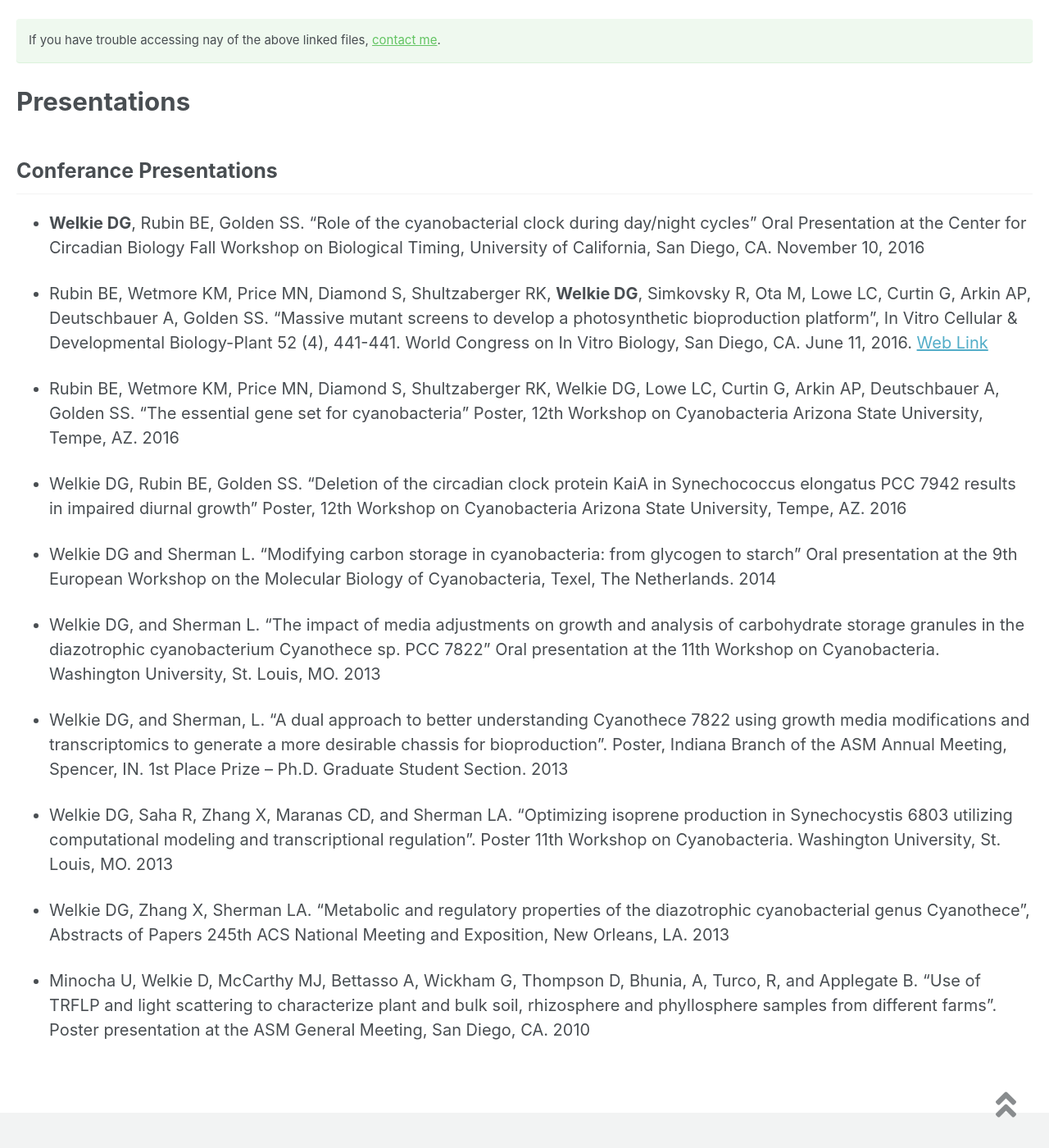
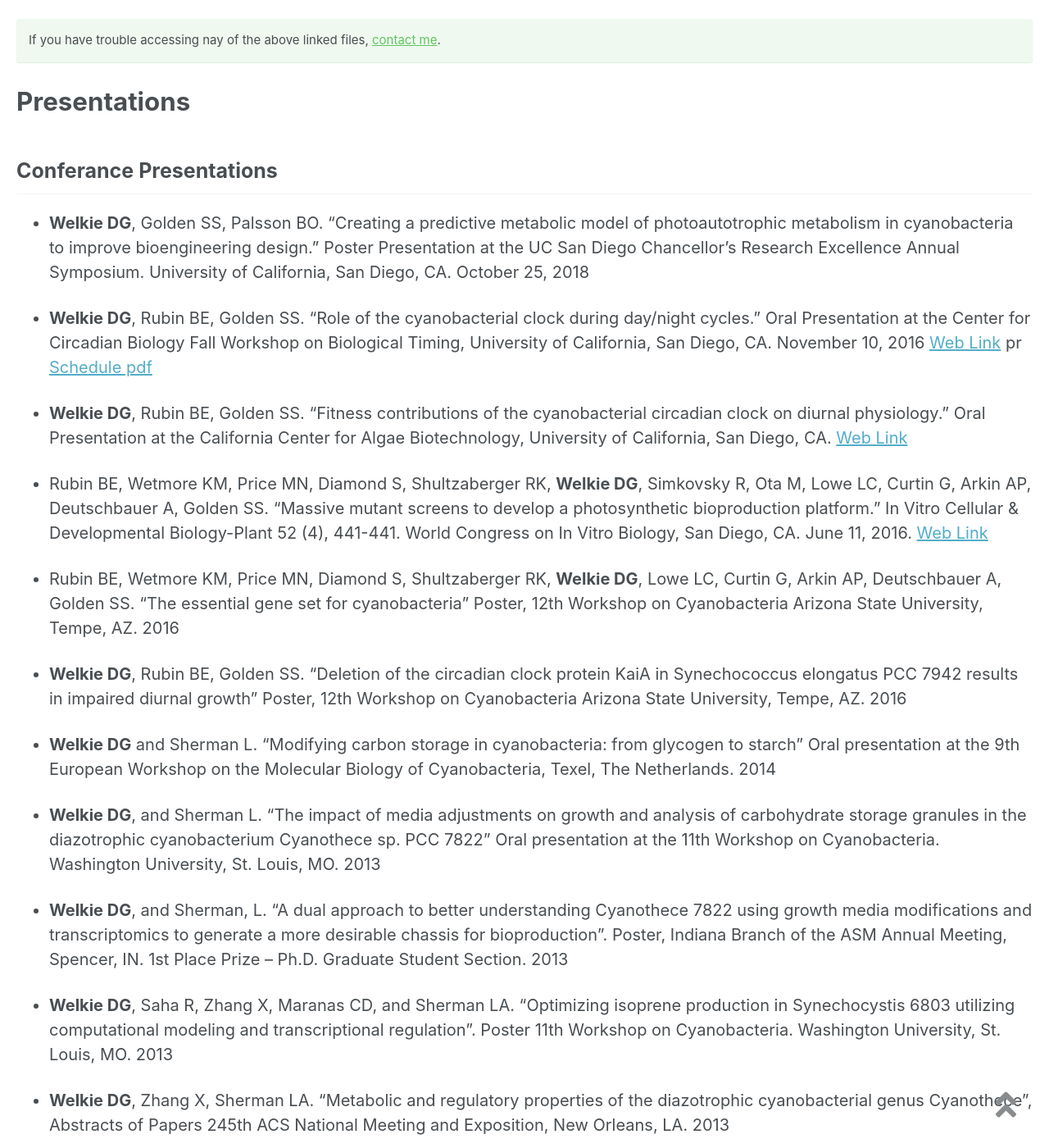
Before and after one commit to dwelkie/dwelkie.github.io, a Jekyll site: the page built from _pages/CV.md, in a window 1280 px wide and 1400 px high, scrolled down 1737 px. Shown: the whole window at 82% size. Built offline with Jekyll 4.4.1, drawn with Linux system fonts in a browser that asks for light colours; nearby versions of some CDN libraries; some of the changed text lies outside the part shown.

Commit message:
Update CV.md

```diff
--- a/_pages/CV.md
+++ b/_pages/CV.md
@@ -26,7 +26,7 @@ Links to article: [Pubmed](https://www.ncbi.nlm.nih.gov/pubmed/29991601){:target
 * Rubin BE, Huynh TN, **Welkie DG**, Diamond S, Simkovsky R, Pierce EC, et al. High-throughput interaction screens illuminate the role of c-di-AMP in cyanobacterial nighttime survival. PLoS Genetics. 2018 Apr 14;4:e1007301 <br/>
 Links to article: [Pubmed](https://www.ncbi.nlm.nih.gov/pubmed/29608558){:target="_blank"}, [DOI](https://doi.org/10.1371/journal.pgen.1007301){:target="_blank"}, or:<a class="btn btn-success btn-lg" href="https://drive.google.com/open?id=1YF5qtAZzlKsyA7ic3LZSWBq-Pe6_eSSJ" target="_blank" ><i class="far fa-file-pdf"></i>download
 
-* Broddrick JT¹ , Rubin BE¹, **Welkie DG**¹ , Du D, Mih N, Diamond S, Lee JJ, Golden SS, Palsson BO. **Unique attributes of cyanobacterial metabolism revealed by improved genome-scale metabolic modeling and essential gene analysis**. Proceedings of the National Academy of Sciences. 2016. Dec 113;51:E8344-E8353. ¹co-1st authorship <br/>  Links to article: [Pubmed](https://www.ncbi.nlm.nih.gov/pubmed/27911809){:target="_blank"}, [DOI](https://doi.org/10.1073/pnas.1613446113){:target="_blank"}, or<a class="btn btn-success btn-lg" href="https://drive.google.com/open?id=1g8nSXTIxjOnFs6LV8sU_zyxZlm0jNWZj" target="_blank" ><i class="far fa-file-pdf"></i>download
+* Broddrick JT¹ , Rubin BE¹, **Welkie DG**¹ , Du D, Mih N, Diamond S, Lee JJ, Golden SS, Palsson BO. Unique attributes of cyanobacterial metabolism revealed by improved genome-scale metabolic modeling and essential gene analysis. Proceedings of the National Academy of Sciences. 2016. Dec 113;51:E8344-E8353. ¹co-1st authorship <br/>  Links to article: [Pubmed](https://www.ncbi.nlm.nih.gov/pubmed/27911809){:target="_blank"}, [DOI](https://doi.org/10.1073/pnas.1613446113){:target="_blank"}, or<a class="btn btn-success btn-lg" href="https://drive.google.com/open?id=1g8nSXTIxjOnFs6LV8sU_zyxZlm0jNWZj" target="_blank" ><i class="far fa-file-pdf"></i>download
 
 * **Welkie DG**, Lee BH, Sherman LA. Altering the structure of carbohydrate storage granules in the cyanobacterium *Synechocystis* sp. strain PCC 6803 through branching-enzyme truncations. Journal of Bacteriology 2015 Dec 198:701-710. <br/>
 Links to article: [Pubmed](https://www.ncbi.nlm.nih.gov/pubmed/26668264){:target="_blank"}, [DOI](https://doi.org/10.1128/JB.00830-15){:target="_blank"}, or<a class="btn btn-success btn-lg" href="https://drive.google.com/open?id=1QE9B8kivtV29aVOk0OXDP0jNN2_bJV_Q" target="_blank" ><i class="far fa-file-pdf"></i>download
@@ -43,30 +43,35 @@ Links to article: [Pubmed](https://www.ncbi.nlm.nih.gov/pubmed/21883795){:target
 * **Welkie DG**, Stevenson DM, Weimer PJ. ARISA analysis of ruminal bacterial community dynamics in lactating dairy cows during the feeding cycle. Anaerobe 2010 Apr 16;2:94-100.<br/>
 Links to article: [Pubmed](https://www.ncbi.nlm.nih.gov/pubmed/19615457){:target="_blank"}, [DOI](https://doi.org/10.1016/j.anaerobe.2009.07.002){:target="_blank"}, or<a class="btn btn-success btn-lg" href="https://drive.google.com/open?id=1O2HOMnKQQlWFKZp70Bf4AbKbfepDarwP" target="_blank" ><i class="far fa-file-pdf"></i>download
 
-
-
 If you have trouble accessing nay of the above linked files, [contact me](/Contact).
 {: .notice--success}
 
 # Presentations
 ## Conferance Presentations
 
-* **Welkie DG**, Rubin BE, Golden SS. “Role of the cyanobacterial clock during day/night cycles” Oral Presentation at the Center for Circadian Biology Fall Workshop on Biological Timing, University of California, San Diego, CA. November 10, 2016
+* **Welkie DG**, Golden SS, Palsson BO. "Creating a predictive metabolic model of photoautotrophic metabolism in cyanobacteria to improve bioengineering design." Poster Presentation at the UC San Diego Chancellor’s Research Excellence Annual Symposium. University of California, San Diego, CA. October 25, 2018
 
-* Rubin BE, Wetmore KM, Price MN, Diamond S, Shultzaberger RK, **Welkie DG**, Simkovsky R, Ota M, Lowe LC, Curtin G, Arkin AP, Deutschbauer A, Golden SS. “Massive mutant screens to develop a photosynthetic bioproduction platform”, In Vitro Cellular & Developmental Biology-Plant 52 (4), 441-441. World Congress on In Vitro Biology, San Diego, CA. June 11, 2016.  [Web Link](http://eventscribe.com/2016/sivb/)
+* **Welkie DG**, Rubin BE, Golden SS. “Role of the cyanobacterial clock during day/night cycles.” Oral Presentation at the Center for Circadian Biology Fall Workshop on Biological Timing, University of California, San Diego, CA. November 10, 2016 [Web Link](https://ccb.ucsd.edu/activities-and-events/past-events/fall-workshop%202016.html) pr [Schedule pdf](docs/2016 Fall workshop schedule.pdf)
 
-* Rubin BE, Wetmore KM, Price MN, Diamond S, Shultzaberger RK, Welkie DG, Lowe LC, Curtin G, Arkin AP, Deutschbauer A, Golden SS. “The essential gene set for cyanobacteria” Poster, 12th Workshop on Cyanobacteria Arizona State University, Tempe, AZ.		2016
+* **Welkie DG**, Rubin BE, Golden SS. “Fitness contributions of the cyanobacterial circadian clock on diurnal physiology.” Oral Presentation at the California Center for Algae Biotechnology, University of California, San Diego, CA.	[Web Link](https://algae.ucsd.edu/events/seminar-series.html#2015---2016)
 
-* Welkie DG, Rubin BE, Golden SS. “Deletion of the circadian clock protein KaiA in Synechococcus elongatus PCC 7942 results in impaired diurnal growth” Poster, 12th Workshop on Cyanobacteria Arizona State University, Tempe, AZ.		2016
+* Rubin BE, Wetmore KM, Price MN, Diamond S, Shultzaberger RK, **Welkie DG**, Simkovsky R, Ota M, Lowe LC, Curtin G, Arkin AP, Deutschbauer A, Golden SS. “Massive mutant screens to develop a photosynthetic bioproduction platform.” In Vitro Cellular & Developmental Biology-Plant 52 (4), 441-441. World Congress on In Vitro Biology, San Diego, CA. June 11, 2016.  [Web Link](http://eventscribe.com/2016/sivb/)
 
-* Welkie DG and Sherman L. “Modifying carbon storage in cyanobacteria: from glycogen to starch” Oral presentation at the 9th European Workshop on the Molecular Biology of Cyanobacteria, Texel, The Netherlands.		2014
+* Rubin BE, Wetmore KM, Price MN, Diamond S, Shultzaberger RK, **Welkie DG**, Lowe LC, Curtin G, Arkin AP, Deutschbauer A, Golden SS. “The essential gene set for cyanobacteria” Poster, 12th Workshop on Cyanobacteria Arizona State University, Tempe, AZ. 2016
 
-* Welkie DG, and Sherman L. “The impact of media adjustments on growth and analysis of carbohydrate storage granules in the diazotrophic cyanobacterium Cyanothece sp. PCC 7822” Oral presentation at the 11th Workshop on Cyanobacteria. Washington University, St. Louis, MO.		2013
+* **Welkie DG**, Rubin BE, Golden SS. “Deletion of the circadian clock protein KaiA in Synechococcus elongatus PCC 7942 results in impaired diurnal growth” Poster, 12th Workshop on Cyanobacteria Arizona State University, Tempe, AZ.	2016
 
-* Welkie DG, and Sherman, L. “A dual approach to better understanding Cyanothece 7822 using growth media modifications and transcriptomics to generate a more desirable chassis for bioproduction”. Poster, Indiana Branch of the ASM Annual Meeting, Spencer, IN. 1st Place Prize – Ph.D. Graduate Student Section. 		2013
+* **Welkie DG** and Sherman L. “Modifying carbon storage in cyanobacteria: from glycogen to starch” Oral presentation at the 9th European Workshop on the Molecular Biology of Cyanobacteria, Texel, The Netherlands.	2014
 
-* Welkie DG, Saha R, Zhang X, Maranas CD, and Sherman LA. “Optimizing isoprene production in Synechocystis 6803 utilizing computational modeling and transcriptional regulation”. Poster 11th Workshop on Cyanobacteria. Washington University, St. Louis, MO.		2013
+* **Welkie DG**, and Sherman L. “The impact of media adjustments on growth and analysis of carbohydrate storage granules in the diazotrophic cyanobacterium Cyanothece sp. PCC 7822” Oral presentation at the 11th Workshop on Cyanobacteria. Washington University, St. Louis, MO.	2013
 
-* Welkie DG, Zhang X, Sherman LA. “Metabolic and regulatory properties of the diazotrophic cyanobacterial genus Cyanothece”, Abstracts of Papers 245th ACS National Meeting and Exposition, New Orleans, LA.		2013
+* **Welkie DG**, and Sherman, L. “A dual approach to better understanding Cyanothece 7822 using growth media modifications and transcriptomics to generate a more desirable chassis for bioproduction”. Poster, Indiana Branch of the ASM Annual Meeting, Spencer, IN. 1st Place Prize – Ph.D. Graduate Student Section. 	2013
 
-* Minocha U, Welkie D, McCarthy MJ, Bettasso A, Wickham G, Thompson D, Bhunia, A, Turco, R, and Applegate B. “Use of TRFLP and light scattering to characterize plant and bulk soil, rhizosphere and phyllosphere samples from different farms”. Poster presentation at the ASM General Meeting, San Diego, CA.		2010
+* **Welkie DG**, Saha R, Zhang X, Maranas CD, and Sherman LA. “Optimizing isoprene production in Synechocystis 6803 utilizing computational modeling and transcriptional regulation”. Poster 11th Workshop on Cyanobacteria. Washington University, St. Louis, MO. 2013
+
+* **Welkie DG**, Zhang X, Sherman LA. “Metabolic and regulatory properties of the diazotrophic cyanobacterial genus Cyanothece”, Abstracts of Papers 245th ACS National Meeting and Exposition, New Orleans, LA.	2013
+
+* Minocha U, **Welkie D**, McCarthy MJ, Bettasso A, Wickham G, Thompson D, Bhunia, A, Turco, R, and Applegate B. “Use of TRFLP and light scattering to characterize plant and bulk soil, rhizosphere and phyllosphere samples from different farms”. Poster presentation at the ASM General Meeting, San Diego, CA.	2010
+
+If you would like a pdf of any of the posters, [contact me!](/Contact).
+{: .notice--success}
```
